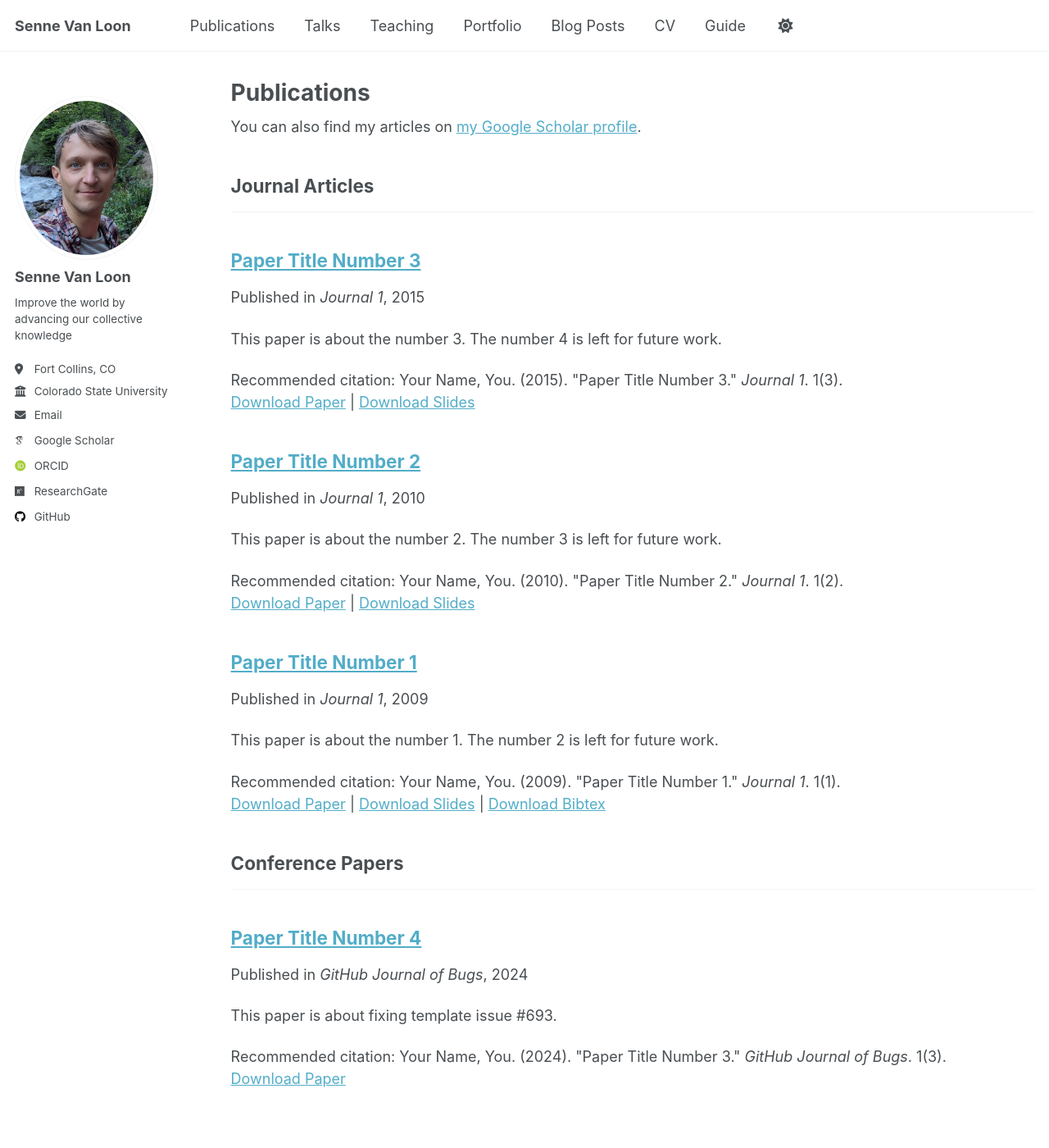
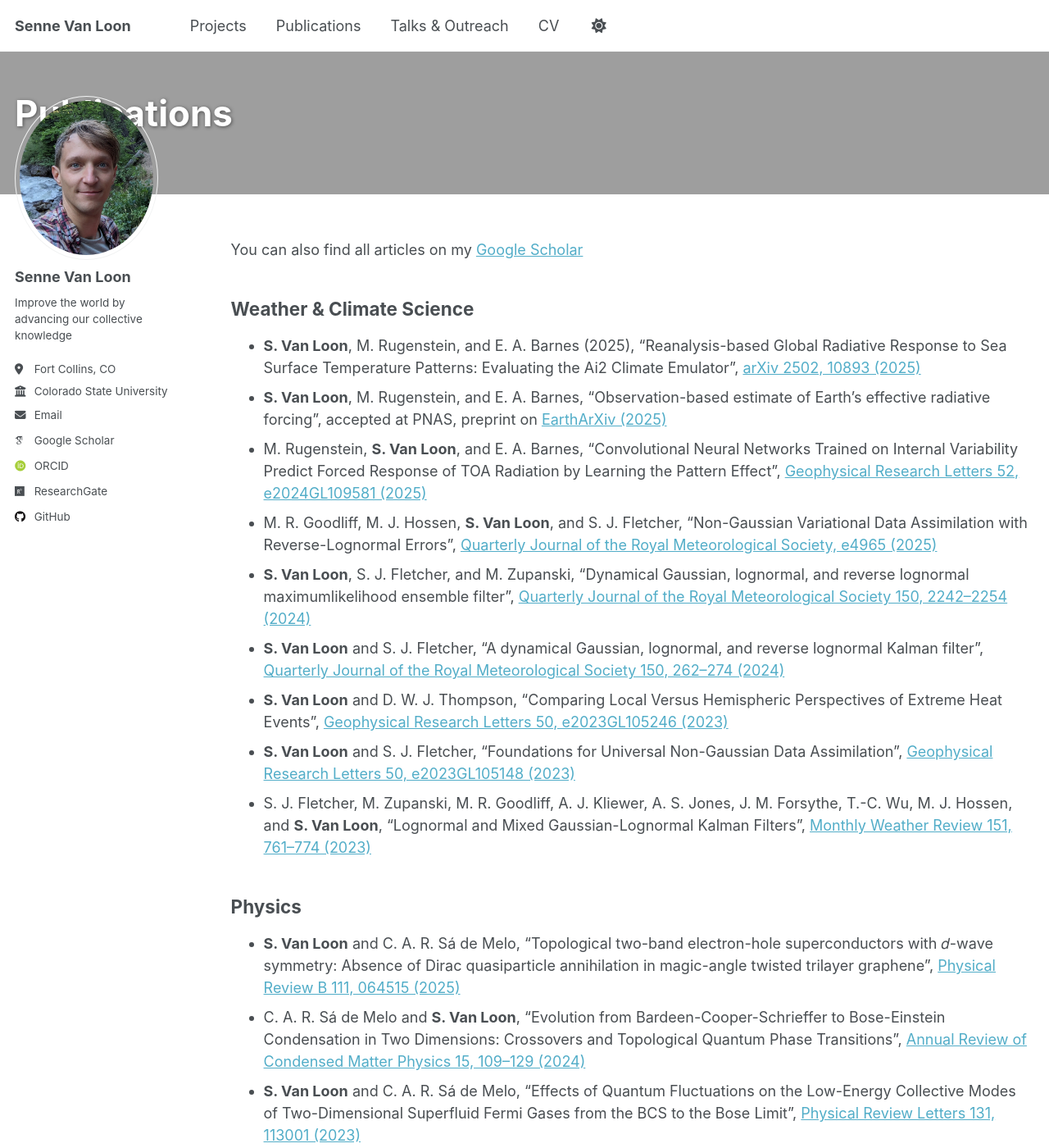
Before and after one commit to SnnVL/SnnVL.github.io, a Jekyll site: the page built from _pages/publications.md, in a window 1280 px wide and 1400 px high. Shown: the whole window at 82% size. Built offline with Jekyll 4.4.1, drawn with Linux system fonts in a browser that asks for light colours; some web fonts are replaced; some of the changed text lies outside the part shown.

Commit message:
publications

```diff
--- a/_data/navigation.yml
+++ b/_data/navigation.yml
@@ -8,26 +8,14 @@
 #      Markdown formatted page while the second is generated using JSON.
 
 main:
+  - title: "Projects"
+    url: /projects/
+
   - title: "Publications"
     url: /publications/
 
-  - title: "Talks"
+  - title: "Talks & Outreach"
     url: /talks/
-
-  - title: "Teaching"
-    url: /teaching/
-
-  - title: "Portfolio"
-    url: /portfolio/
-
-  - title: "Blog Posts"
-    url: /year-archive/
 
   - title: "CV"
     url: /cv/
-
-  # - title: "CV"
-  #   url: /cv-json/
-
-  - title: "Guide"
-    url: /markdown/
--- a/_includes/footer.html
+++ b/_includes/footer.html
@@ -1,6 +1,6 @@
 {% include base_path %}
 
-{% if site.author.github or site.author.bitbucket or site.atom_feed.hide != true %}
+<!-- {% if site.author.github or site.author.bitbucket or site.atom_feed.hide != true %}
 <div class="page__footer-follow">
   <ul class="social-icons">
     {% if site.data.ui-text[site.locale].follow_label %}
@@ -17,7 +17,7 @@
     {% endif %}
   </ul>
 </div>
-{% endif %}
+{% endif %} -->
 
 <div class="page__footer-copyright">
   &copy; {{ site.time | date: '%Y' }} {{ site.name | default: site.title }}, {{ site.data.ui-text[site.locale].powered_by | default: "Powered by" }} <a href="http://jekyllrb.com" rel="nofollow">Jekyll</a> &amp; <a href="https://github.com/academicpages/academicpages.github.io">AcademicPages</a>, a fork of <a href="https://mademistakes.com/work/minimal-mistakes-jekyll-theme/" rel="nofollow">Minimal Mistakes</a>.<br />
--- a/_includes/footer/custom.html
+++ b/_includes/footer/custom.html
@@ -1,3 +1,3 @@
 <!-- start custom footer snippets -->
-<a href="/sitemap/">Sitemap</a>
+<!-- <a href="/sitemap/">Sitemap</a> -->
 <!-- end custom footer snippets -->
--- a/_pages/publications.html
+++ b/_pages/_publications.html
@@ -2,6 +2,8 @@
 layout: archive
 title: "Publications"
 permalink: /publications/
+header:
+  overlay_image: "panorama.jpg"
 author_profile: true
 ---
 
--- a/_pages/cv.md
+++ b/_pages/cv.md
@@ -3,62 +3,10 @@ layout: archive
 title: "CV"
 permalink: /cv/
 author_profile: true
+header:
+  overlay_image: "panorama.jpg"
 redirect_from:
   - /resume
 ---
 
 {% include base_path %}
-
-Education
-======
-* Ph.D in Version Control Theory, GitHub University, 2018 (expected)
-* M.S. in Jekyll, GitHub University, 2014
-* B.S. in GitHub, GitHub University, 2012
-
-Work experience
-======
-* Spring 2024: Academic Pages Collaborator
-  * GitHub University
-  * Duties includes: Updates and improvements to template
-  * Supervisor: The Users
-
-* Fall 2015: Research Assistant
-  * GitHub University
-  * Duties included: Merging pull requests
-  * Supervisor: Professor Hub
-
-* Summer 2015: Research Assistant
-  * GitHub University
-  * Duties included: Tagging issues
-  * Supervisor: Professor Git
-
-Skills
-======
-* Skill 1
-* Skill 2
-  * Sub-skill 2.1
-  * Sub-skill 2.2
-  * Sub-skill 2.3
-* Skill 3
-
-Publications
-======
-  <ul>{% for post in site.publications reversed %}
-    {% include archive-single-cv.html %}
-  {% endfor %}</ul>
-
-Talks
-======
-  <ul>{% for post in site.talks reversed %}
-    {% include archive-single-talk-cv.html  %}
-  {% endfor %}</ul>
-
-Teaching
-======
-  <ul>{% for post in site.teaching reversed %}
-    {% include archive-single-cv.html %}
-  {% endfor %}</ul>
-
-Service and leadership
-======
-* Currently signed in to 43 different slack teams
--- /dev/null
+++ b/_pages/publications.md
@@ -0,0 +1,55 @@
+---
+layout: archive
+title: "Publications"
+permalink: /publications/
+header:
+  overlay_image: "panorama.jpg"
+author_profile: true
+---
+
+You can also find all articles on my [Google Scholar](https://scholar.google.com/citations?user=6h7ft20AAAAJ&hl=en)
+
+## Weather & Climate Science
+
+* **S. Van Loon**, M. Rugenstein, and E. A. Barnes (2025), "Reanalysis-based Global Radiative Response to Sea Surface
+Temperature Patterns: Evaluating the Ai2 Climate Emulator", [arXiv 2502, 10893 (2025)](https://doi.org/10.48550/arXiv.2502.10893)
+* **S. Van Loon**, M. Rugenstein, and E. A. Barnes, "Observation-based estimate of Earth’s effective radiative forcing",
+accepted at PNAS, preprint on [EarthArXiv (2025)](https://doi.org/10.31223/X5FM8P)
+* M. Rugenstein, **S. Van Loon**, and E. A. Barnes, "Convolutional Neural Networks Trained on Internal Variability
+Predict Forced Response of TOA Radiation by Learning the Pattern Effect", [Geophysical Research Letters 52,
+e2024GL109581 (2025)](https://doi.org/10.1029/2024GL109581)
+* M. R. Goodliff, M. J. Hossen, **S. Van Loon**, and S. J. Fletcher, "Non-Gaussian Variational Data Assimilation with
+Reverse-Lognormal Errors", [Quarterly Journal of the Royal Meteorological Society, e4965 (2025)](https://doi.org/10.1002/qj.4965)
+* **S. Van Loon**, S. J. Fletcher, and M. Zupanski, "Dynamical Gaussian, lognormal, and reverse lognormal maximumlikelihood
+ensemble filter", [Quarterly Journal of the Royal Meteorological Society 150, 2242–2254 (2024)](https://doi.org/10.1002/qj.4706)
+* **S. Van Loon** and S. J. Fletcher, "A dynamical Gaussian, lognormal, and reverse lognormal Kalman filter", [Quarterly
+Journal of the Royal Meteorological Society 150, 262–274 (2024)](https://doi.org/10.1002/qj.4595)
+* **S. Van Loon** and D. W. J. Thompson, "Comparing Local Versus Hemispheric Perspectives of Extreme Heat Events",
+[Geophysical Research Letters 50, e2023GL105246 (2023)](https://doi.org/10.1029/2023GL105246)
+* **S. Van Loon** and S. J. Fletcher, "Foundations for Universal Non-Gaussian Data Assimilation", [Geophysical Research
+Letters 50, e2023GL105148 (2023)](https://doi.org/10.1029/2023GL105148)
+* S. J. Fletcher, M. Zupanski, M. R. Goodliff, A. J. Kliewer, A. S. Jones, J. M. Forsythe, T.-C. Wu, M. J. Hossen, and
+**S. Van Loon**, "Lognormal and Mixed Gaussian-Lognormal Kalman Filters", [Monthly Weather Review 151, 761–774
+(2023)](https://doi.org/10.1175/MWR-D-22-0072.1)
+
+
+## Physics
+* **S. Van Loon** and C. A. R. Sá de Melo, "Topological two-band electron-hole superconductors with 𝑑-wave symmetry:
+Absence of Dirac quasiparticle annihilation in magic-angle twisted trilayer graphene", [Physical Review B 111, 064515
+(2025)](https://doi.org/10.1103/PhysRevB.111.064515)
+* C. A. R. Sá de Melo and **S. Van Loon**, "Evolution from Bardeen-Cooper-Schrieffer to Bose-Einstein Condensation
+in Two Dimensions: Crossovers and Topological Quantum Phase Transitions", [Annual Review of Condensed Matter
+Physics 15, 109–129 (2024)](https://doi.org/10.1146/annurev-conmatphys-032922-115341)
+* **S. Van Loon** and C. A. R. Sá de Melo, "Effects of Quantum Fluctuations on the Low-Energy Collective Modes of
+Two-Dimensional Superfluid Fermi Gases from the BCS to the Bose Limit", [Physical Review Letters 131, 113001 (2023)](https://doi.org/10.1103/PhysRevLett.131.113001)
+* **S. Van Loon**, J. Tempere, and H. Kurkjian, "Quasiparticle disintegration in fermionic superfluids", [SciPost Physics 12,
+108 (2022)](https://doi.org/10.21468/SciPostPhys.12.3.108)
+* S. Dieltiens, C. Jiménez-Peña, **S. Van Loon**, J. D’hondt, K. Claeys, and E. Demeester, "Influence of electrically
+powered pedal assistance on user-induced cycling loads and muscle activity during cycling", [Applied Sciences 11,
+2032 (2021)](https://doi.org/10.3390/app11052032)
+* **S. Van Loon**, J. Tempere, and H. Kurkjian, "Beyond Mean-Field Corrections to the Quasiparticle Spectrum of
+Superfluid Fermi Gases", [Physical Review Letters 124, 073404 (2020)](https://doi.org/10.1103/PhysRevLett.124.073404)
+* **S. Van Loon**, W. Casteels, and J. Tempere, "Ground-state properties of interacting Bose polarons", [Physical Review A
+98, 063631 (2018)](https://doi.org/10.1103/PhysRevA.98.063631)
+* **S. Van Loon**, W. Van Alphen, J. Tempere, and H. Kurkjian, "Transition from supersonic to subsonic waves in
+superfluid Fermi gases", [Physical Review A 98, 063627 (2018)](https://doi.org/10.1103/PhysRevA.98.063627)
```
Also changed, not shown: _data/authors.yml (+6 -16 lines), _pages/talks.md (added, +17 -0 lines), _pages/_talks.html (renamed from _pages/talks.html).
